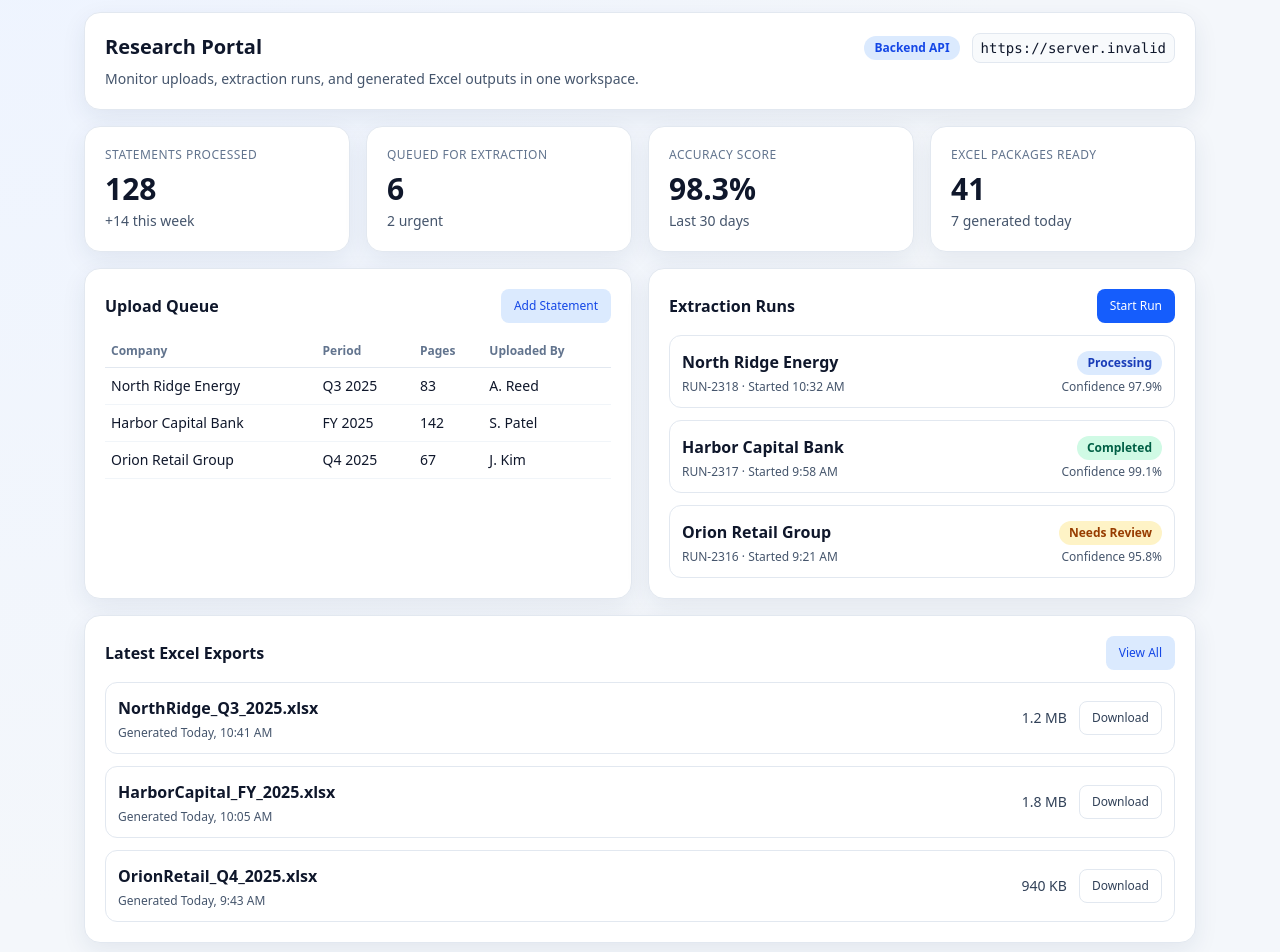
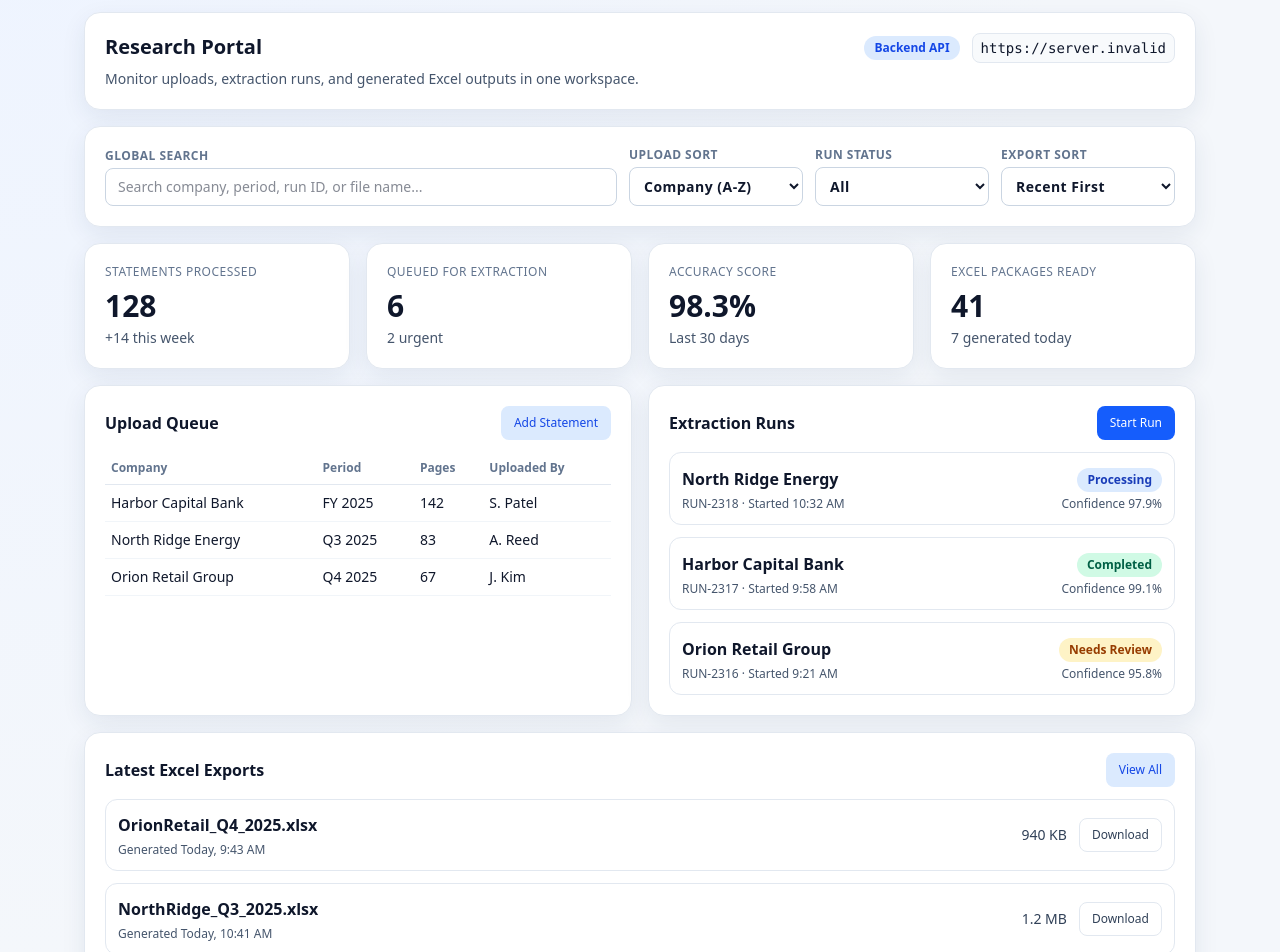
Before and after one commit to 13sanni/Financial_Statement_Extraction_to_Excel, a React app in the folder frontend/: page / in a window 1280 px wide. Shown: the part 100-1052 px from the top of the page. Built offline with nearby package versions, Linux system fonts and the light colour scheme; no server answers; the HTML template or start-up script is replaced by a standard one.

Commit message:
feat(frontend): add search, filter, and sort interactions to research portal

```diff
--- a/frontend/src/pages/ResearchPortalPage.jsx
+++ b/frontend/src/pages/ResearchPortalPage.jsx
@@ -1,11 +1,66 @@
+import { useMemo, useState } from "react";
 import { API_BASE_URL } from "../config/env";
 import Button from "../components/ui/Button";
 import Panel from "../components/ui/Panel";
 import StatusPill from "../components/ui/StatusPill";
 import { downloads, runs, summaryCards, uploadQueue } from "./data/mockResearchData";
 
+function parseSizeToKb(size) {
+  const [value, unit] = size.split(" ");
+  const numeric = Number.parseFloat(value);
+  if (unit === "MB") return Math.round(numeric * 1024);
+  return Math.round(numeric);
+}
+
 function ResearchPortalPage() {
   const sectionHeadClass = "mb-3 flex items-center justify-between gap-3";
+  const [query, setQuery] = useState("");
+  const [uploadSort, setUploadSort] = useState("company");
+  const [runStatus, setRunStatus] = useState("all");
+  const [downloadSort, setDownloadSort] = useState("recent");
+
+  const normalizedQuery = query.trim().toLowerCase();
+
+  const filteredUploadQueue = useMemo(() => {
+    const filtered = uploadQueue.filter((item) => {
+      if (!normalizedQuery) return true;
+      const searchable = `${item.company} ${item.period} ${item.uploadedBy}`.toLowerCase();
+      return searchable.includes(normalizedQuery);
+    });
+
+    return filtered.sort((a, b) => {
+      if (uploadSort === "pages-desc") return b.pages - a.pages;
+      if (uploadSort === "pages-asc") return a.pages - b.pages;
+      return a.company.localeCompare(b.company);
+    });
+  }, [normalizedQuery, uploadSort]);
+
+  const filteredRuns = useMemo(() => {
+    return runs.filter((run) => {
+      const matchesQuery =
+        !normalizedQuery ||
+        `${run.company} ${run.id} ${run.started}`.toLowerCase().includes(normalizedQuery);
+      const matchesStatus = runStatus === "all" || run.status === runStatus;
+      return matchesQuery && matchesStatus;
+    });
+  }, [normalizedQuery, runStatus]);
+
+  const filteredDownloads = useMemo(() => {
+    const filtered = downloads.filter((download) => {
+      if (!normalizedQuery) return true;
+      return download.file.toLowerCase().includes(normalizedQuery);
+    });
+
+    return filtered.sort((a, b) => {
+      if (downloadSort === "size-desc") return parseSizeToKb(b.size) - parseSizeToKb(a.size);
+      if (downloadSort === "size-asc") return parseSizeToKb(a.size) - parseSizeToKb(b.size);
+      return b.generatedAt.localeCompare(a.generatedAt);
+    });
+  }, [downloadSort, normalizedQuery]);
+
+  function handleAction(actionLabel) {
+    console.info(`[ResearchPortalPage] ${actionLabel}`);
+  }
 
   return (
     <div className="grid gap-4">
@@ -26,6 +81,64 @@ function ResearchPortalPage() {
         </div>
       </Panel>
 
+      <Panel className="grid gap-3">
+        <div className="flex flex-col gap-3 md:flex-row md:items-end md:justify-between">
+          <div className="w-full md:max-w-lg">
+            <label className="mb-1 block text-xs font-semibold uppercase tracking-[0.04em] text-slate-500">
+              Global Search
+            </label>
+            <input
+              className="w-full rounded-lg border border-slate-300 px-3 py-2 text-sm text-slate-900 outline-none ring-blue-200 transition focus:border-blue-400 focus:ring-4"
+              type="search"
+              value={query}
+              onChange={(event) => setQuery(event.target.value)}
+              placeholder="Search company, period, run ID, or file name..."
+            />
+          </div>
+          <div className="grid grid-cols-1 gap-3 sm:grid-cols-3">
+            <label className="text-xs font-semibold uppercase tracking-[0.04em] text-slate-500">
+              Upload Sort
+              <select
+                className="mt-1 block w-full rounded-lg border border-slate-300 bg-white px-2.5 py-2 text-sm text-slate-900 outline-none ring-blue-200 transition focus:border-blue-400 focus:ring-4"
+                value={uploadSort}
+                onChange={(event) => setUploadSort(event.target.value)}
+              >
+                <option value="company">Company (A-Z)</option>
+                <option value="pages-desc">Pages (High to Low)</option>
+                <option value="pages-asc">Pages (Low to High)</option>
+              </select>
+            </label>
+
+            <label className="text-xs font-semibold uppercase tracking-[0.04em] text-slate-500">
+              Run Status
+              <select
+                className="mt-1 block w-full rounded-lg border border-slate-300 bg-white px-2.5 py-2 text-sm text-slate-900 outline-none ring-blue-200 transition focus:border-blue-400 focus:ring-4"
+                value={runStatus}
+                onChange={(event) => setRunStatus(event.target.value)}
+              >
+                <option value="all">All</option>
+                <option value="processing">Processing</option>
+                <option value="completed">Completed</option>
+                <option value="review">Needs Review</option>
+              </select>
+            </label>
+
+            <label className="text-xs font-semibold uppercase tracking-[0.04em] text-slate-500">
+              Export Sort
+              <select
+                className="mt-1 block w-full rounded-lg border border-slate-300 bg-white px-2.5 py-2 text-sm text-slate-900 outline-none ring-blue-200 transition focus:border-blue-400 focus:ring-4"
+                value={downloadSort}
+                onChange={(event) => setDownloadSort(event.target.value)}
+              >
+                <option value="recent">Recent First</option>
+                <option value="size-desc">Largest First</option>
+                <option value="size-asc">Smallest First</option>
+              </select>
+            </label>
+          </div>
+        </div>
+      </Panel>
+
       <section className="grid gap-4 sm:grid-cols-2 xl:grid-cols-4">
         {summaryCards.map((card) => (
           <Panel key={card.label} as="article">
@@ -40,7 +153,9 @@ function ResearchPortalPage() {
         <Panel as="article">
           <div className={sectionHeadClass}>
             <h3 className="text-base font-semibold text-slate-900">Upload Queue</h3>
-            <Button variant="secondary">Add Statement</Button>
+            <Button variant="secondary" onClick={() => handleAction("Add Statement clicked")}>
+              Add Statement
+            </Button>
           </div>
           <div className="overflow-x-auto">
             <table className="w-full border-collapse">
@@ -61,7 +176,7 @@ function ResearchPortalPage() {
                 </tr>
               </thead>
               <tbody>
-                {uploadQueue.map((item) => (
+                {filteredUploadQueue.map((item) => (
                   <tr key={`${item.company}-${item.period}`}>
                     <td className="whitespace-nowrap border-b border-slate-100 px-1.5 py-2 text-sm text-slate-900">
                       {item.company}
@@ -77,6 +192,13 @@ function ResearchPortalPage() {
                     </td>
                   </tr>
                 ))}
+                {filteredUploadQueue.length === 0 ? (
+                  <tr>
+                    <td className="px-1.5 py-3 text-sm text-slate-500" colSpan={4}>
+                      No upload rows match your current filters.
+                    </td>
+                  </tr>
+                ) : null}
               </tbody>
             </table>
           </div>
@@ -85,10 +207,12 @@ function ResearchPortalPage() {
         <Panel as="article">
           <div className={sectionHeadClass}>
             <h3 className="text-base font-semibold text-slate-900">Extraction Runs</h3>
-            <Button variant="primary">Start Run</Button>
+            <Button variant="primary" onClick={() => handleAction("Start Run clicked")}>
+              Start Run
+            </Button>
           </div>
           <ul className="grid gap-3">
-            {runs.map((run) => (
+            {filteredRuns.map((run) => (
               <li
                 key={run.id}
                 className="flex flex-col gap-3 rounded-xl border border-slate-200 p-3 sm:flex-row sm:items-center sm:justify-between"
@@ -105,16 +229,23 @@ function ResearchPortalPage() {
                 </div>
               </li>
             ))}
+            {filteredRuns.length === 0 ? (
+              <li className="rounded-xl border border-dashed border-slate-300 p-3 text-sm text-slate-500">
+                No extraction runs match your current filters.
+              </li>
+            ) : null}
           </ul>
         </Panel>
 
         <Panel as="article" className="lg:col-span-2">
           <div className={sectionHeadClass}>
             <h3 className="text-base font-semibold text-slate-900">Latest Excel Exports</h3>
-            <Button variant="secondary">View All</Button>
+            <Button variant="secondary" onClick={() => handleAction("View All exports clicked")}>
+              View All
+            </Button>
           </div>
           <ul className="grid gap-3">
-            {downloads.map((download) => (
+            {filteredDownloads.map((download) => (
               <li
                 key={download.file}
                 className="flex flex-col gap-3 rounded-xl border border-slate-200 p-3 sm:flex-row sm:items-center sm:justify-between"
@@ -125,10 +256,20 @@ function ResearchPortalPage() {
                 </div>
                 <div className="flex items-center gap-3 text-left sm:text-right">
                   <span className="text-sm text-slate-700">{download.size}</span>
-                  <Button variant="ghost">Download</Button>
+                  <Button
+                    variant="ghost"
+                    onClick={() => handleAction(`Download clicked: ${download.file}`)}
+                  >
+                    Download
+                  </Button>
                 </div>
               </li>
             ))}
+            {filteredDownloads.length === 0 ? (
+              <li className="rounded-xl border border-dashed border-slate-300 p-3 text-sm text-slate-500">
+                No exports match your current filters.
+              </li>
+            ) : null}
           </ul>
         </Panel>
       </section>
```
